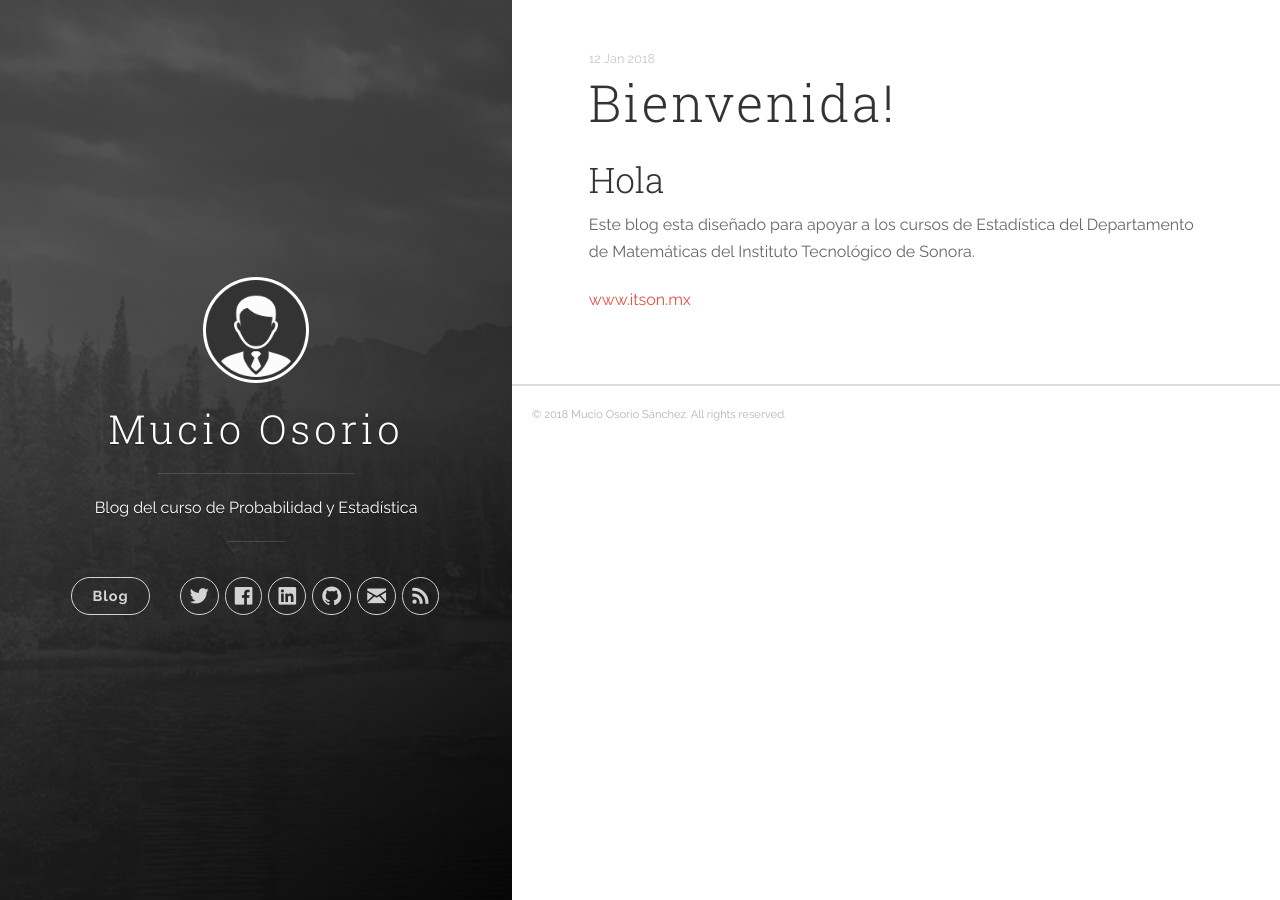
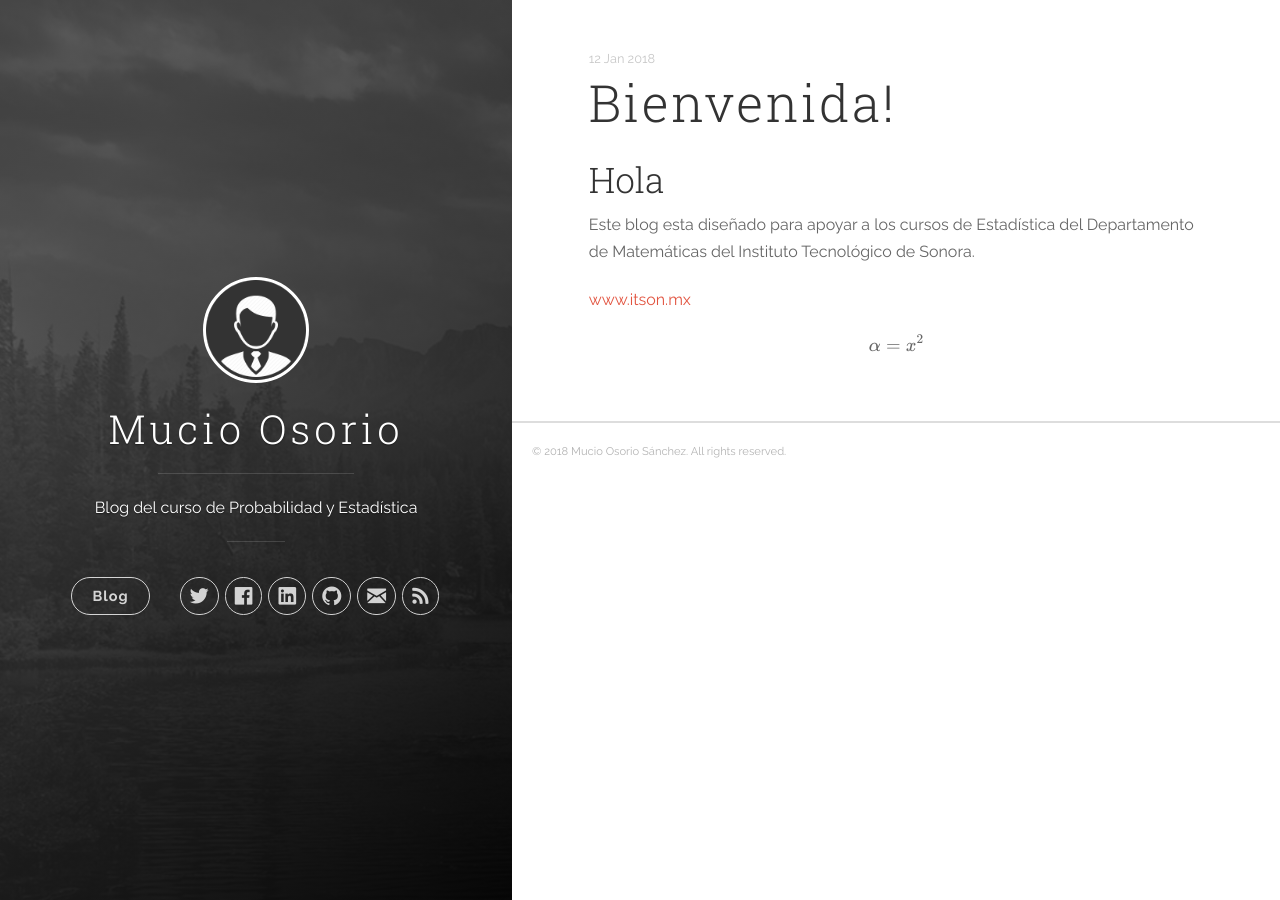
Before and after one commit to mucioosorio/probabilidad, a Jekyll site: the page built from _posts/2018-01-12-Bienvenida!.md, in a window 1280 px wide. Built offline with Jekyll 4.4.1, drawn with Linux system fonts in a browser that asks for light colours; nearby versions of some CDN libraries; formulas are drawn with MathJax 3.

Commit message:
Update 2018-01-12-Bienvenida!.md

```diff
--- a/_posts/2018-01-12-Bienvenida!.md
+++ b/_posts/2018-01-12-Bienvenida!.md
@@ -5,3 +5,5 @@ Este blog esta diseñado para apoyar a los cursos de Estadística del Departamen
 Instituto Tecnológico de Sonora.
 
 [www.itson.mx](http://itson.mx)
+
+$$\alpha = x^2$$
```
